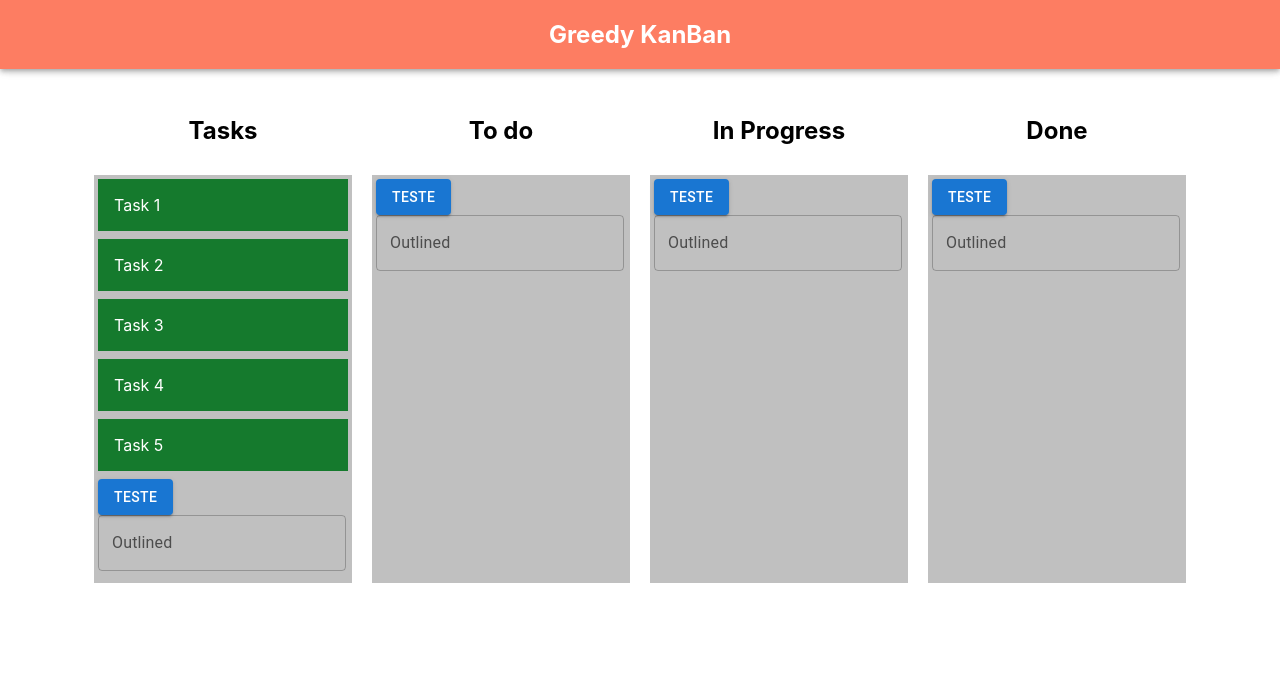
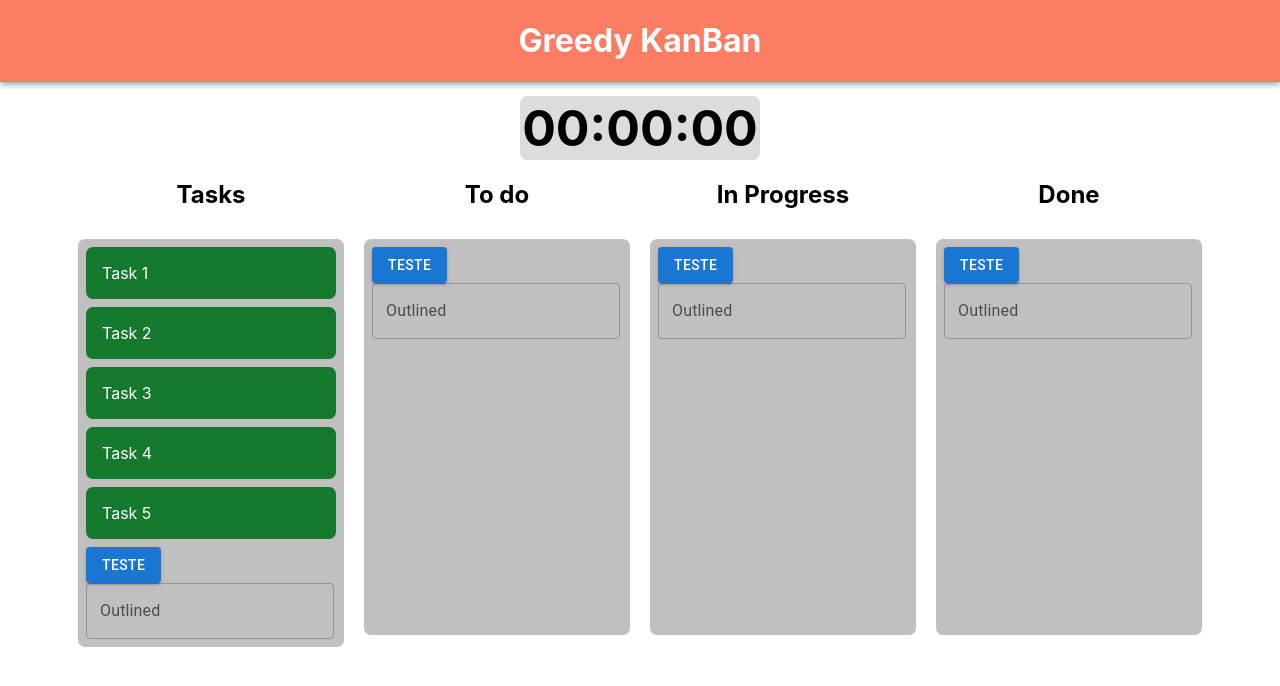
Before and after one commit to projeto-de-algoritmos/Greed_GreedyKanBan, a React (Create React App) app in the folder todo-greed/: page / in a window 1280 px wide. Shown: the top 686 px of the page. Built offline with nearby package versions, Linux system fonts and the light colour scheme.

Commit message:
adjustment styles

```diff
--- a/todo-greed/src/App.jsx
+++ b/todo-greed/src/App.jsx
@@ -92,9 +92,10 @@ function App() {
                           background: snapshot.isDraggingOver
                             ? '#D3D3D3'
                             : '#C0C0C0',
-                          padding: 4,
+                          padding: 8,
                           width: 250,
-                          minHeight: 400,
+                          minHeight: 380,
+                          borderRadius: '7px'
                         }}
                       >
                         {column?.items?.length > 0 &&
--- a/todo-greed/src/components/Navbar/navbar.jsx
+++ b/todo-greed/src/components/Navbar/navbar.jsx
@@ -5,7 +5,7 @@ const Navbar = () => {
   return (
     <S.Container>
       <AppBar style={{ background: '#fd7d62', alignItems: 'center' }}>
-        <h2>Greedy KanBan</h2>
+        <h1>Greedy KanBan</h1>
       </AppBar>
     </S.Container>
   );
--- a/todo-greed/src/components/TodoItem/index.jsx
+++ b/todo-greed/src/components/TodoItem/index.jsx
@@ -17,6 +17,7 @@ const TodoItem = ({ data, index }) => {
               minHeight: '40px',
               backgroundColor: snapshot.isDragging ? '#2b8b42' : '#157a2d',
               color: 'white',
+              borderRadius: '7px',
               ...provided.draggableProps.style,
             }}
           >
--- a/todo-greed/src/index.js
+++ b/todo-greed/src/index.js
@@ -4,10 +4,12 @@ import './index.css';
 import App from './App';
 import reportWebVitals from './reportWebVitals';
 import Navbar from './components/Navbar/navbar';
+import Cronometer from './components/Cronometer/cron';
 
 ReactDOM.render(
   <React.StrictMode>
     <Navbar />
+    <Cronometer />
     <App />
   </React.StrictMode>,
   document.getElementById('root')
```
